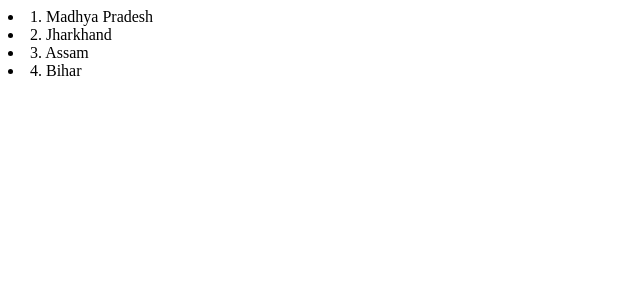
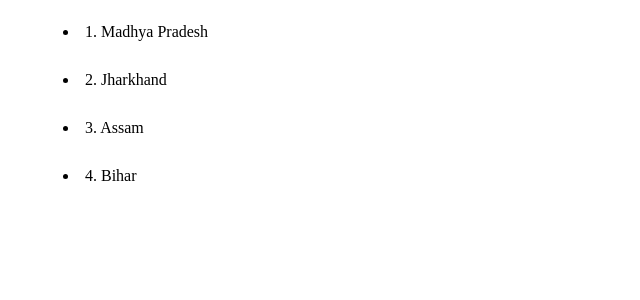
Before and after one commit to vineethsagar/React-Assignments-Set-2---Nested-List, a React app: page / in a window 1280 px wide. Shown: the top 300 px of the page, without its empty margins (0-640 px from the left). Built offline with nearby package versions, Linux system fonts and the light colour scheme.

Commit message:
added styling

```diff
--- a/src/components/App.js
+++ b/src/components/App.js
@@ -159,11 +159,7 @@ function App() {
   return (
     <div id="main">
       {states.map((state, index) => {
-        return (
-          <div>
-            <State key={index + 1} id={index + 1} state={state} />{" "}
-          </div>
-        );
+        return <State key={index + 1} id={index + 1} state={state} />;
       })}
     </div>
   );
--- a/src/components/City.js
+++ b/src/components/City.js
@@ -7,7 +7,11 @@ const City = (props) => {
   console.log(props);
   return (
     <>
-      <li id={"city" + props.id} onClick={() => setdisplayTown(!displayTown)}>
+      <li
+        style={{ marginLeft: "60px", padding: "10px" }}
+        id={"city" + props.id}
+        onClick={() => setdisplayTown(!displayTown)}
+      >
         {props.id}. {props.city.name}
       </li>
       {displayTown &&
@@ -15,7 +19,7 @@ const City = (props) => {
           const id = index + 1;
 
           return (
-            <li id={"town" + id}>
+            <li style={{ marginLeft: "80px", padding: "5px" }} id={"town" + id}>
               {index + 1}. {town.name}
             </li>
           );
--- a/src/components/State.js
+++ b/src/components/State.js
@@ -7,16 +7,16 @@ const State = (props) => {
   console.log(cities);
   return (
     <>
-      <li id={"state" + props.id} onClick={() => setdisplayCity(!displayCity)}>
+      <li
+        style={{ marginLeft: "40px", padding: "15px" }}
+        id={"state" + props.id}
+        onClick={() => setdisplayCity(!displayCity)}
+      >
         {props.id}. {props.state.name}
       </li>
       {displayCity &&
         cities.map((city, index) => {
-          return (
-            <div>
-              <City key={index + 1} id={index + 1} city={city} />{" "}
-            </div>
-          );
+          return <City key={index + 1} id={index + 1} city={city} />;
         })}
     </>
   );
```
